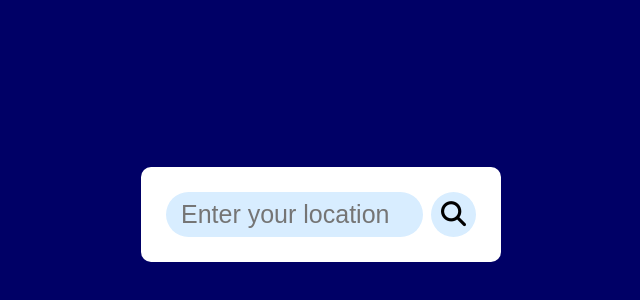
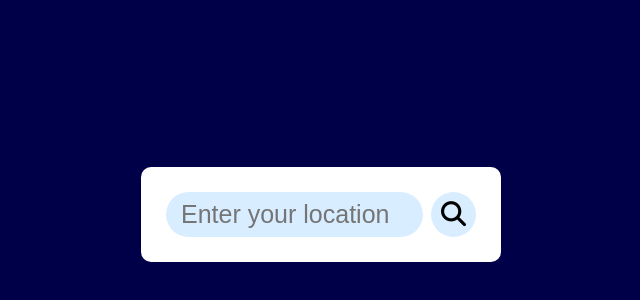
Before and after one commit to SayanMondal-1643/Weather_Website, a plain HTML site: page index.html in a window 1280 px wide. Shown: the part 186-486 px from the top of the page, without its empty margins (319-959 px from the left). Drawn offline with Linux system fonts and the light colour scheme.

Commit message:
Update style.css

```diff
--- a/style.css
+++ b/style.css
@@ -8,7 +8,7 @@
 
 body{
     min-height: 100vh;
-    background:  #000066;
+    background:  #000049;
     display: flex;
     flex-direction: column;
     align-items: center;
```
